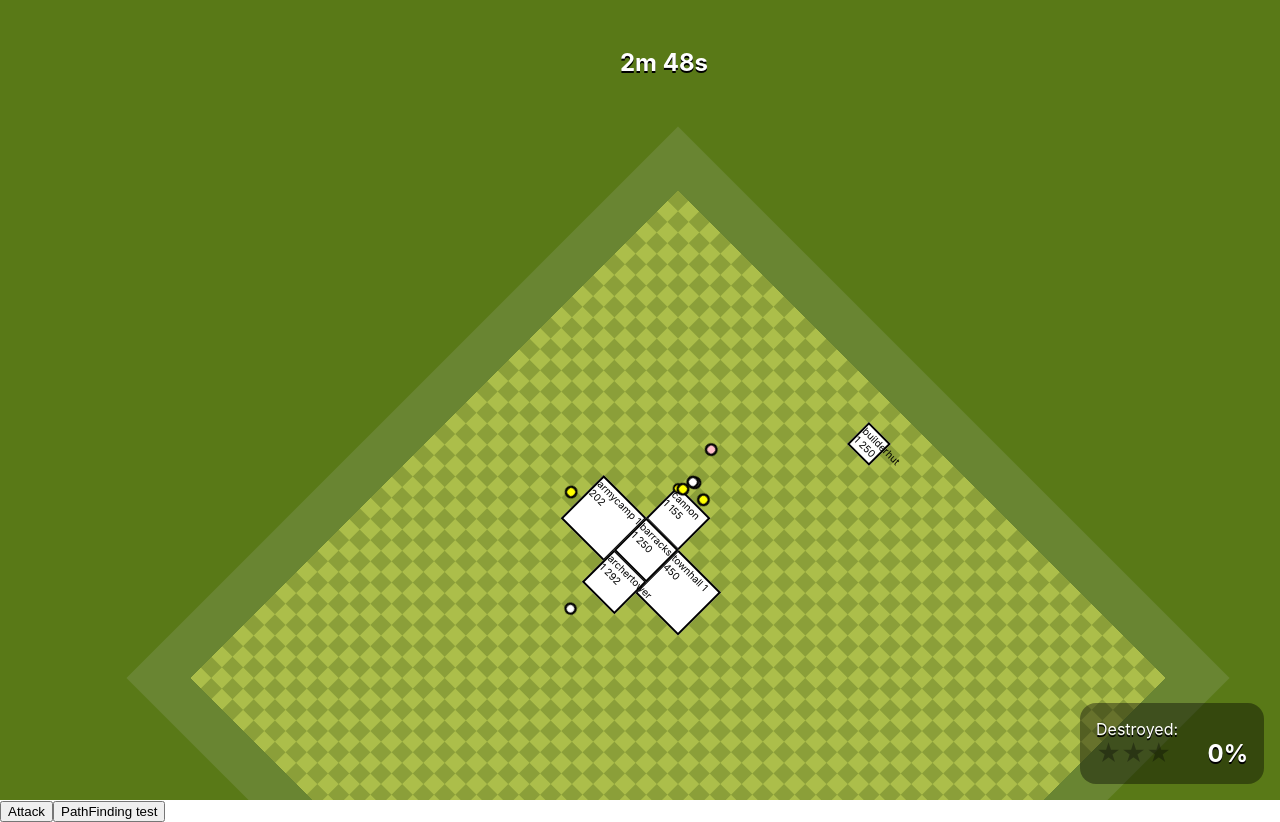
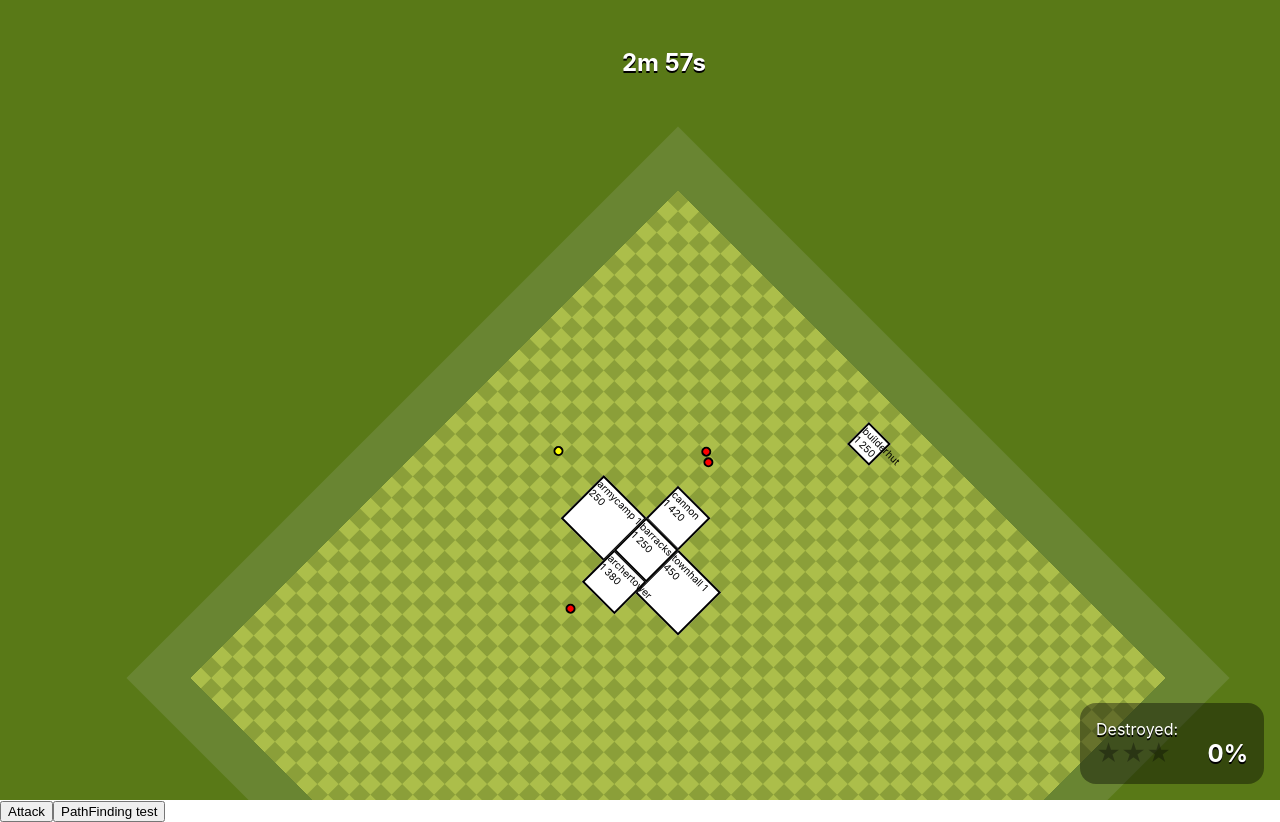
Before and after one commit to matthijsgroen/clash-bandicoot, a React (Create React App) app: page / in a window 1280 px wide. Both pictures are taken after a click on the button "Attack". Built offline with nearby package versions, Linux system fonts and the light colour scheme.

Commit message:
Styling and play speed adjustment

```diff
--- a/src/components/Combat.tsx
+++ b/src/components/Combat.tsx
@@ -33,7 +33,7 @@ export const Combat: React.FC<{ base: BaseLayout; army: Army }> = ({
       }
 
       setData({ ...attack.current.getData() });
-    }, 5);
+    }, 20);
 
     return () => {
       clearInterval(int);
--- a/src/components/Village.module.css
+++ b/src/components/Village.module.css
@@ -60,6 +60,9 @@
 .unit.archer {
   background-color: pink;
 }
+.unit.giant {
+  background-color: red;
+}
 .attacking {
   animation: attack 200ms alternate infinite;
 }
```
